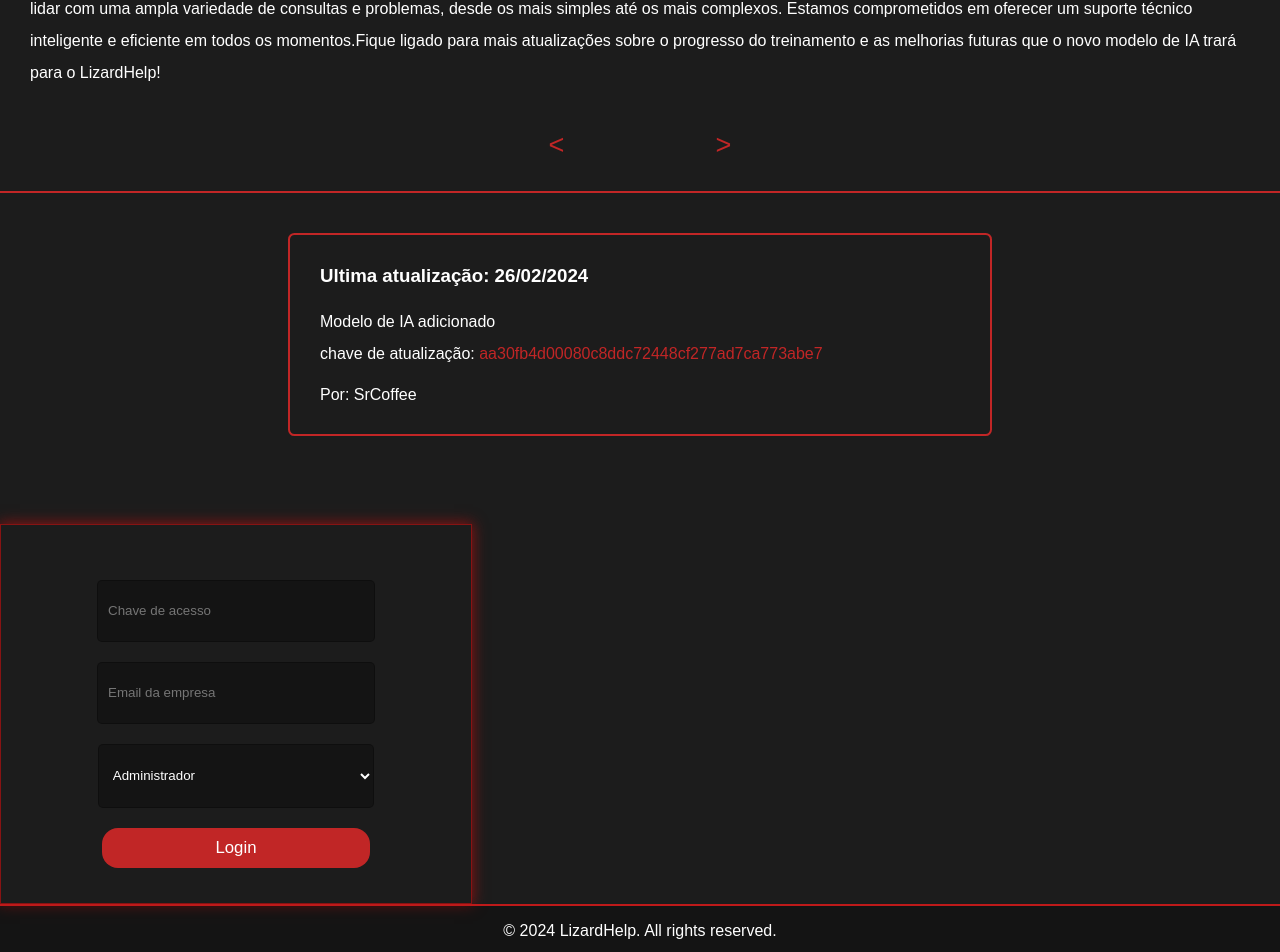
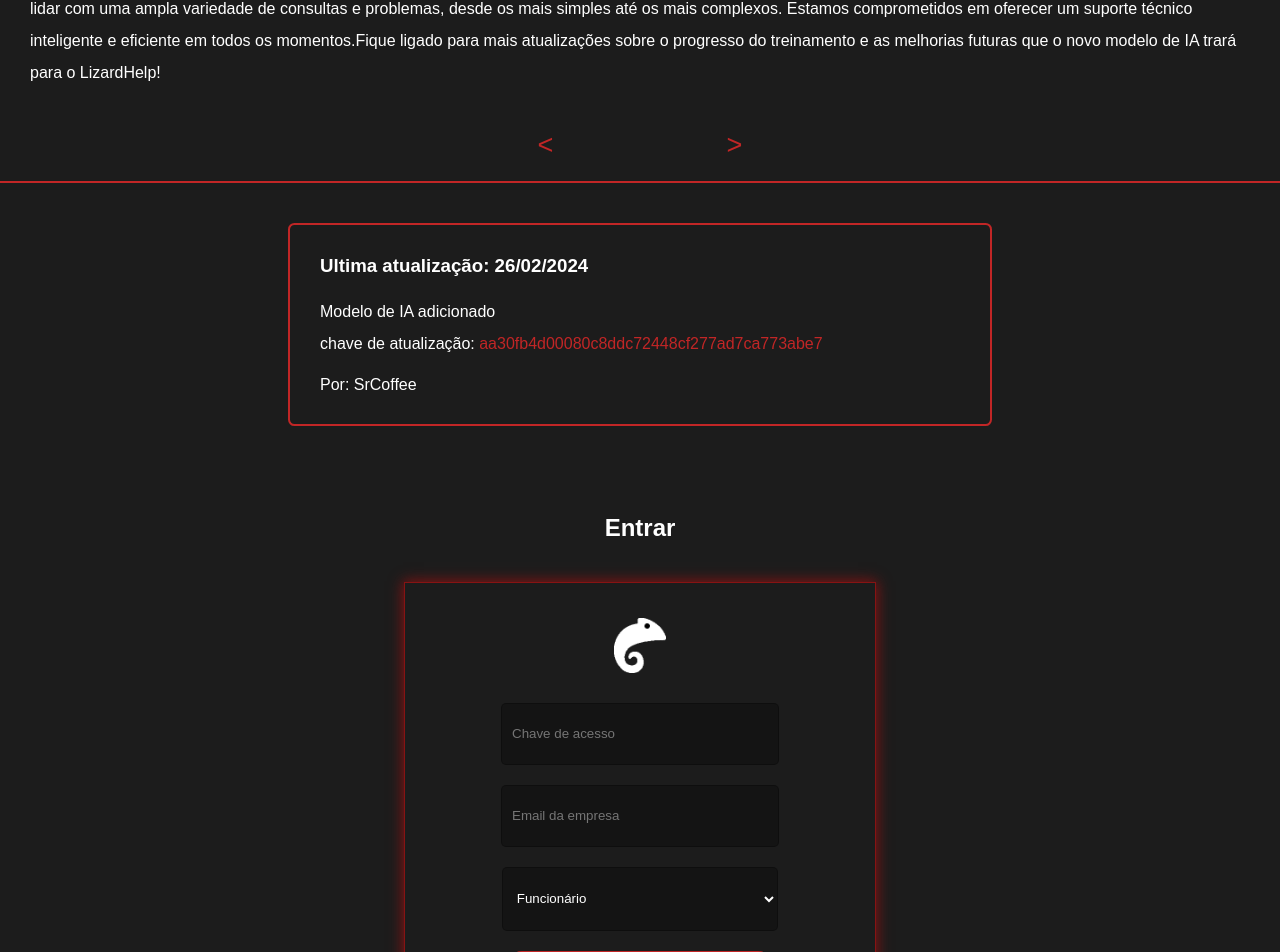
Before and after one commit to MrCoffeeOri/Lizard-Help, a React (Vite) app: page /client in a window 1280 px wide. Shown: the part 955-1907 px from the top of the page. Built offline with nearby package versions, Linux system fonts and the light colour scheme.

Commit message:
more client page features

```diff
--- a/src/css/client.css
+++ b/src/css/client.css
@@ -42,22 +42,20 @@
     #news {
         #display, #lastUpdate { padding: 30px; }
         #display {
+            min-height: 41.5vh;
+            padding-bottom: 50px;
             position: relative;
             border-top: 2px solid var(--red-main);
             border-bottom: 2px solid var(--red-main);
-            > span {
+            span:first-of-type {
                 position: absolute;
                 top: 10px;
                 right: 10px;
             }
             img { width: 6vw; }
-            div {
-                margin: 5vh auto 0 auto;
-                width: 15%;
-                display: flex;
-                justify-content: space-between;
-                align-items: center;
-                span {
+            #leftArrow, #rightArrow {
+                bottom: 5%;
+                position: absolute;
                 display: flex;
                 align-items: center;
                 transition: 200ms;
@@ -65,7 +63,7 @@
                 font-size: 1.7pc;
                 color: var(--red-main);
             }
-                span:first-of-type:hover {
+            #leftArrow:hover {
                 transform: translateX(-5px);
                 &::after {
                     color: var(--red-main);
@@ -74,14 +72,13 @@
                     content: "Anteriror";
                 }
             }
-                span:last-of-type:hover {
+            #rightArrow:hover {
                 transform: translateX(5px);
                 &::before {
                     color: var(--red-main);
                     font-size: 0.95pc;
                     margin-right: 7px;
                     content: "Proximo";
-                    }
                 }
             }
         }
@@ -92,4 +89,8 @@
             border: 2px solid var(--red-main);
         }
     }
+    #login {
+        text-align: center;
+        form { margin: 5vh auto; }
     }
+}
--- a/src/main.tsx
+++ b/src/main.tsx
@@ -31,7 +31,7 @@ const router = createBrowserRouter([
 
 ReactDOM.createRoot(document.getElementById('root') as HTMLElement).render(
   <React.StrictMode>
-    <RouterProvider router={router} />
+    <RouterProvider fallbackElement={<h1 style={{ textAlign: "center", margin: "auto" }}>Loading!</h1>} router={router} />
     <CopyRight />
   </React.StrictMode>
 )
--- a/src/pages/Client.tsx
+++ b/src/pages/Client.tsx
@@ -24,7 +24,7 @@ export default function Client() {
         <hr />
         <div>
           <a href="#news">Novidades</a>
-          <a href="#news">Entrar</a>
+          <a href="#login">Entrar</a>
         </div>
       </section>
       <section id='news'>
@@ -33,10 +33,8 @@ export default function Client() {
           <img src="https://www.redhat.com/rhdc/managed-files/RHELAI_tech_icon.svg" alt="" />
           <h2>Novo Modelo de IA em Treinamento para o LizardHelp!</h2>
           <p>Estamos empolgados em anunciar que estamos no processo de treinamento de um novo modelo de inteligência artificial para o LizardHelp. Este modelo avançado promete melhorar ainda mais a experiência dos nossos usuários, fornecendo respostas mais rápidas e precisas.Nosso objetivo é garantir que o novo modelo seja capaz de lidar com uma ampla variedade de consultas e problemas, desde os mais simples até os mais complexos. Estamos comprometidos em oferecer um suporte técnico inteligente e eficiente em todos os momentos.Fique ligado para mais atualizações sobre o progresso do treinamento e as melhorias futuras que o novo modelo de IA trará para o LizardHelp!</p>
-          <div>
-            <span>&lt;</span>
-            <span>&gt;</span>
-          </div>
+          <span id='leftArrow' style={{ left: "42%" }}>&lt;</span>
+          <span id='rightArrow' style={{ right: "42%" }}>&gt;</span>
         </div>
         <div id='lastUpdate'>
           <h3 style={{ marginTop: 0 }}>Ultima atualização: 26/02/2024</h3>
@@ -45,7 +43,10 @@ export default function Client() {
           <span>Por: SrCoffee</span>
         </div>
       </section>
+      <section id='login'>
+        <h2>Entrar</h2>
         <form className='form' onSubmit={handleSubmit}>
+          <img src="/logo.webp" alt="" />
           <input
             type="text"
             id="token"
@@ -63,11 +64,12 @@ export default function Client() {
           />
           <p>Email incorreto</p>
           <select id="type" required>
+            <option value="Funcionário">Funcionário</option>
             <option value="Administrador">Administrador</option>
-          <option value="Funcionário">Funcionário</option>
           </select>
           <button type="submit">Login</button>
         </form>
+      </section>
     </div>
   );
 }
```
Lines whose indentation alone changed are shown as unchanged.
